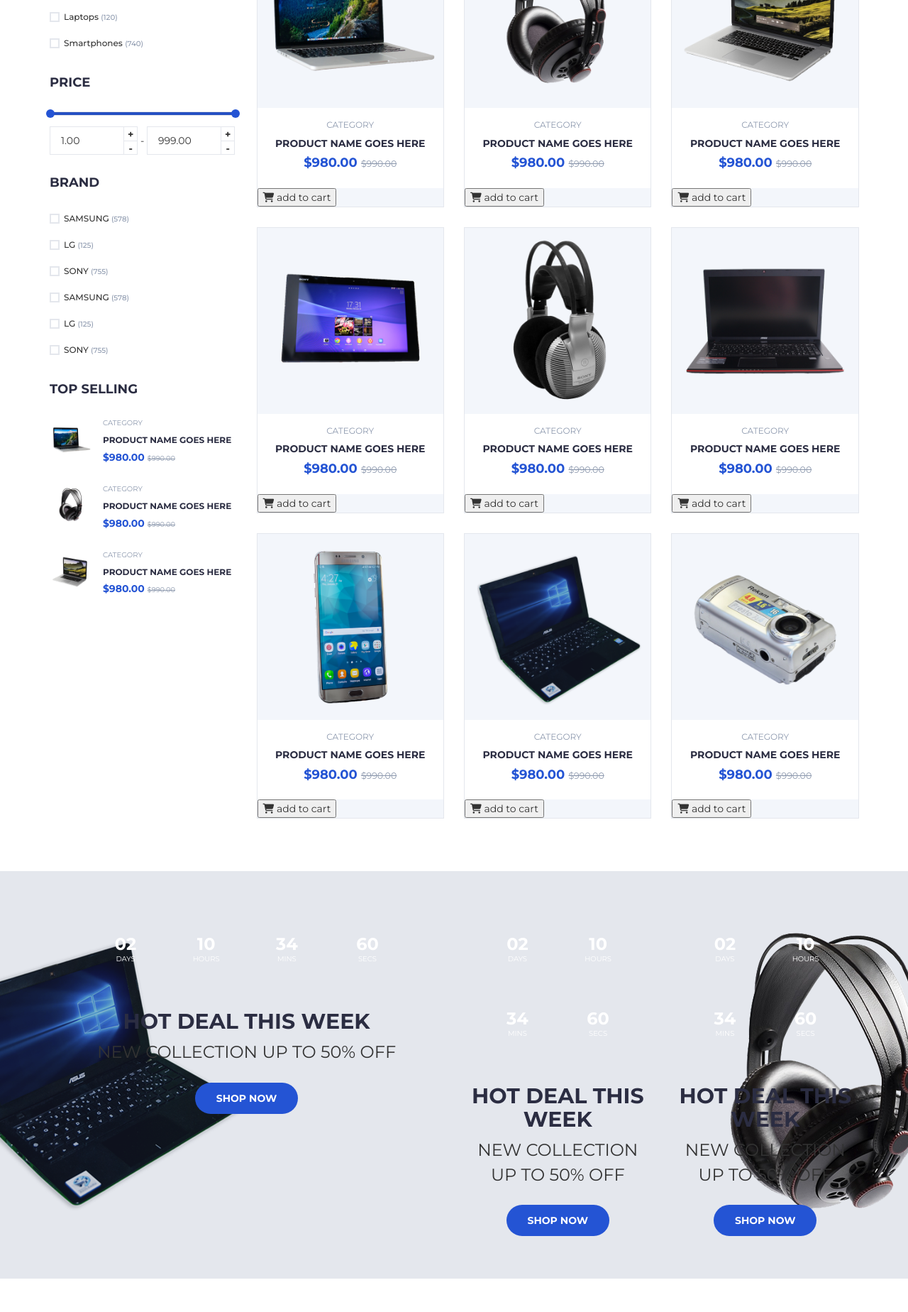
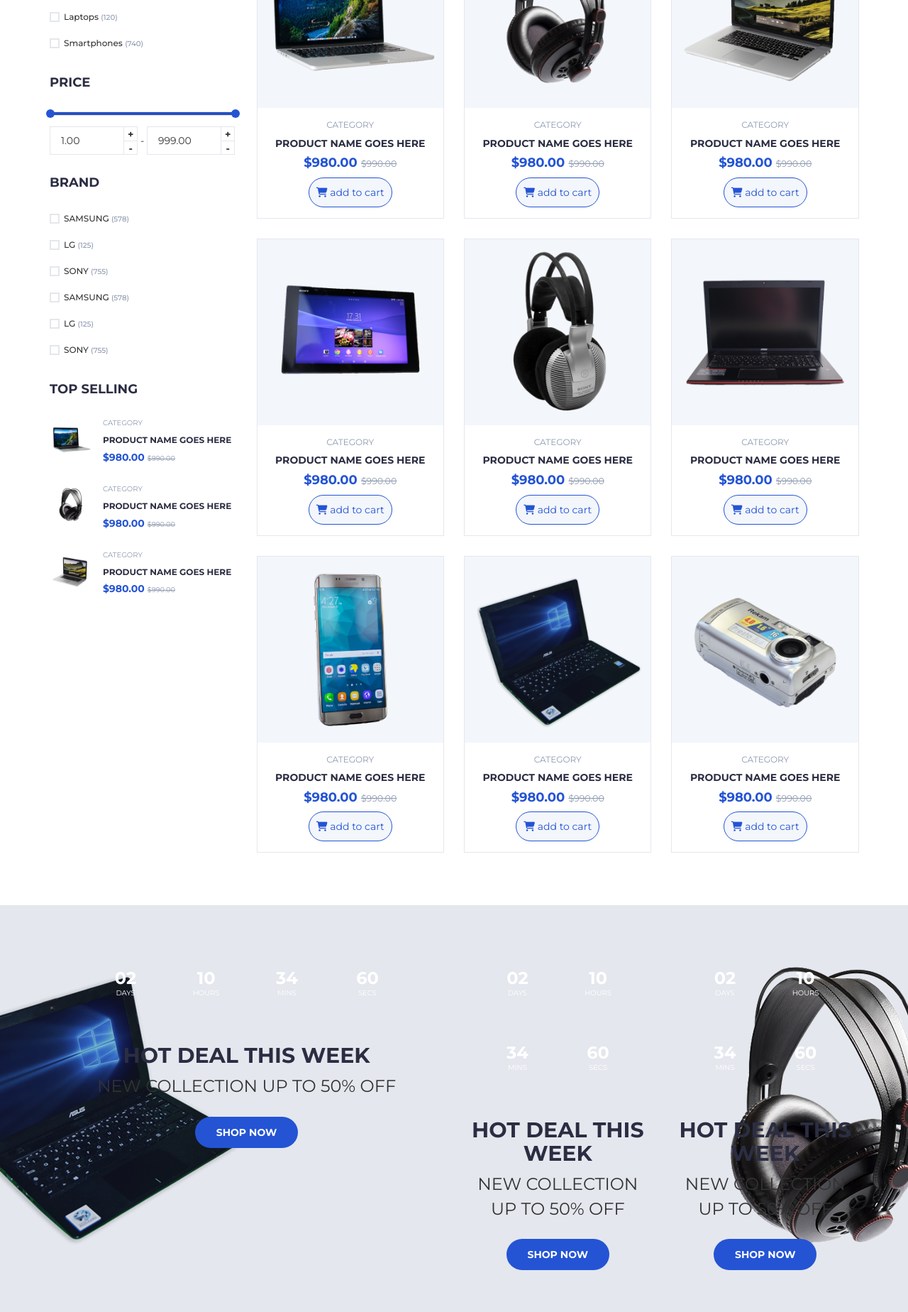
Before and after one commit to mercyogalo/Electric-website, a Django app: page / in a window 1280 px wide. Shown: the part 1307-3155 px from the top of the page at 71% size. Run offline with Django 4.2, Linux system fonts and the light colour scheme; some libraries are stand-ins or nearby versions; some web fonts are replaced.

Commit message:
updated the body
changed the default color

```diff
--- a/electricwebsite/shop_features/templates/base.html
+++ b/electricwebsite/shop_features/templates/base.html
@@ -65,7 +65,7 @@
   body {
     font-family: 'Montserrat', sans-serif;
     font-weight: 400;
-    color: #333;
+    color: 333;
   }
 
   h1, h2, h3, h4, h5, h6 {
@@ -943,23 +943,26 @@
     border-radius: 50%;
   }
 
-
-
-
-
-
-
-
-  .product .add-to-cart .add-to-cart-btn>i {
-    position: absolute;
-    left: 0;
-    top: 0;
-    width: 40px;
-    height: 40px;
-    line-height: 38px;
-    color: var( --secondary-color);
-    opacity: 0;
-  }
+.add-to-cart-btn{
+    background-color:var(--primary-color);
+    padding: 10px;
+    border-radius: 25px;
+    color:var(--secondary-color);
+    border:1px solid var(--secondary-color);
+  }
+
+  .add-to-cart-btn:hover{
+    background-color: var(--secondary-color);
+    color:var(--default-color);
+    border:1px solid var(--primary-color);
+  }
+
+
+
+
+
+
+
 
 
 
--- a/electricwebsite/shop_features/templates/index.html
+++ b/electricwebsite/shop_features/templates/index.html
@@ -363,11 +363,9 @@
 									<h3 class="product-name"><a href="#">product name goes here</a></h3>
 									<h4 class="product-price">$980.00 <del class="product-old-price">$990.00</del></h4>
 
-
-								</div>
-								<div class="cart">
 									<button class="add-to-cart-btn"><i class="fa fa-shopping-cart"></i> add to cart</button>
 								</div>
+
 							</div>
 						</div>
 						<!-- /product -->
@@ -386,11 +384,9 @@
 									<h3 class="product-name"><a href="#">product name goes here</a></h3>
 									<h4 class="product-price">$980.00 <del class="product-old-price">$990.00</del></h4>
 
-
-								</div>
-								<div class="">
 									<button class="add-to-cart-btn"><i class="fa fa-shopping-cart"></i> add to cart</button>
 								</div>
+
 							</div>
 						</div>
 						<!-- /product -->
@@ -408,11 +404,9 @@
 									<h3 class="product-name"><a href="#">product name goes here</a></h3>
 									<h4 class="product-price">$980.00 <del class="product-old-price">$990.00</del></h4>
 
-
-								</div>
-								<div class="">
 									<button class="add-to-cart-btn"><i class="fa fa-shopping-cart"></i> add to cart</button>
 								</div>
+
 							</div>
 						</div>
 						<!-- /product -->
@@ -430,11 +424,9 @@
 									<h3 class="product-name"><a href="#">product name goes here</a></h3>
 									<h4 class="product-price">$980.00 <del class="product-old-price">$990.00</del></h4>
 
-
-								</div>
-								<div class="">
 									<button class="add-to-cart-btn"><i class="fa fa-shopping-cart"></i> add to cart</button>
 								</div>
+
 							</div>
 						</div>
 						<!-- /product -->
@@ -451,11 +443,9 @@
 									<p class="product-category">Category</p>
 									<h3 class="product-name"><a href="#">product name goes here</a></h3>
 									<h4 class="product-price">$980.00 <del class="product-old-price">$990.00</del></h4>
-
-								</div>
-								<div class="">
 									<button class="add-to-cart-btn"><i class="fa fa-shopping-cart"></i> add to cart</button>
 								</div>
+
 							</div>
 						</div>
 						<!-- /product -->
@@ -470,11 +460,9 @@
 									<p class="product-category">Category</p>
 									<h3 class="product-name"><a href="#">product name goes here</a></h3>
 									<h4 class="product-price">$980.00 <del class="product-old-price">$990.00</del></h4>
-
-								</div>
-								<div class="">
 									<button class="add-to-cart-btn"><i class="fa fa-shopping-cart"></i> add to cart</button>
 								</div>
+
 							</div>
 						</div>
 						<!-- /product -->
@@ -491,11 +479,9 @@
 									<p class="product-category">Category</p>
 									<h3 class="product-name"><a href="#">product name goes here</a></h3>
 									<h4 class="product-price">$980.00 <del class="product-old-price">$990.00</del></h4>
-
-								</div>
-								<div class="">
 									<button class="add-to-cart-btn"><i class="fa fa-shopping-cart"></i> add to cart</button>
 								</div>
+
 							</div>
 						</div>
 						<!-- /product -->
@@ -511,11 +497,9 @@
 									<h3 class="product-name"><a href="#">product name goes here</a></h3>
 									<h4 class="product-price">$980.00 <del class="product-old-price">$990.00</del></h4>
 
-
-								</div>
-								<div class="">
 									<button class="add-to-cart-btn"><i class="fa fa-shopping-cart"></i> add to cart</button>
 								</div>
+
 							</div>
 						</div>
 						<!-- /product -->
@@ -532,11 +516,10 @@
 									<p class="product-category">Category</p>
 									<h3 class="product-name"><a href="#">product name goes here</a></h3>
 									<h4 class="product-price">$980.00 <del class="product-old-price">$990.00</del></h4>
+									<button class="add-to-cart-btn"><i class="fa fa-shopping-cart"></i> add to cart</button>
 
 								</div>
-								<div class="">
-									<button class="add-to-cart-btn"><i class="fa fa-shopping-cart"></i> add to cart</button>
-								</div>
+
 							</div>
 						</div>
 						<!-- /product -->
```
